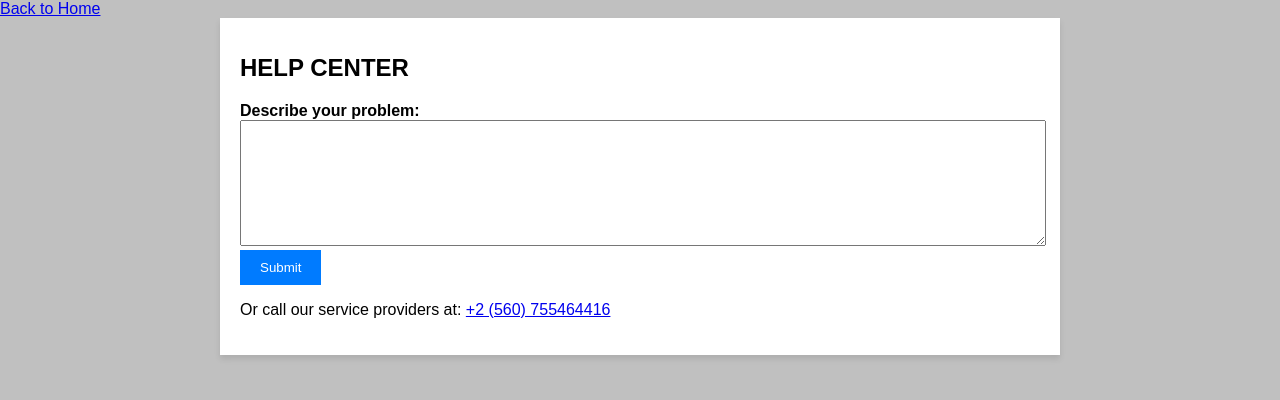
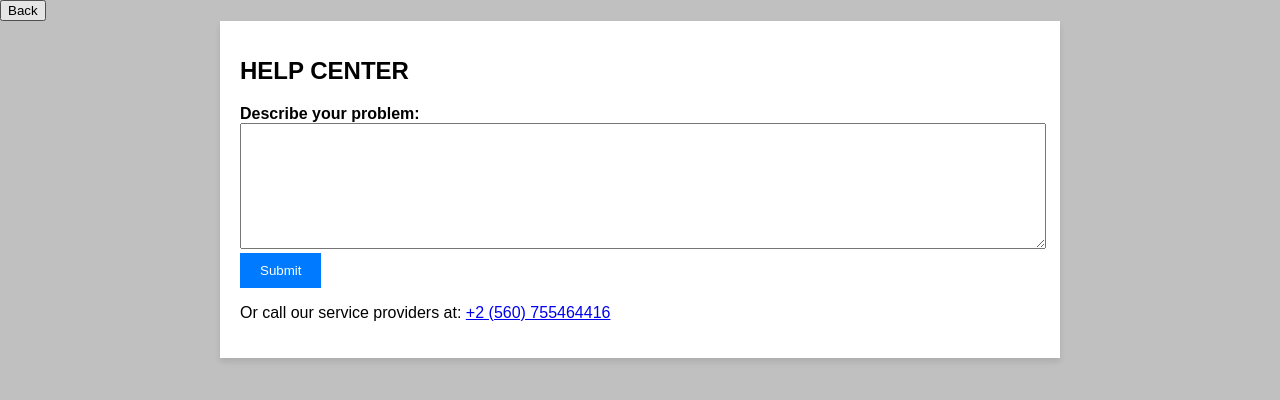
Before and after one commit to MarkhBalam/sample, a Django app: page /help/help in a window 1280 px wide. Shown: the top 400 px of the page. Run offline with Django 5.2, Linux system fonts and the light colour scheme.

Commit message:
modified:   help/templates/help/index.html

```diff
--- a/help/templates/help/index.html
+++ b/help/templates/help/index.html
@@ -8,7 +8,7 @@
     <link rel="stylesheet" , href="{% static 'design.css' %}">
 </head>
 <body>
-    <a href="index.html"><a href='{% url "homepage"%}'>Back to Home</a>
+    <a href="{% url 'homepage' %}"><input type="button" value="Back"></a>
     <div class="container">
         <h1>HELP CENTER</h1>
         <form action="submit_message.php" method="post">
```
